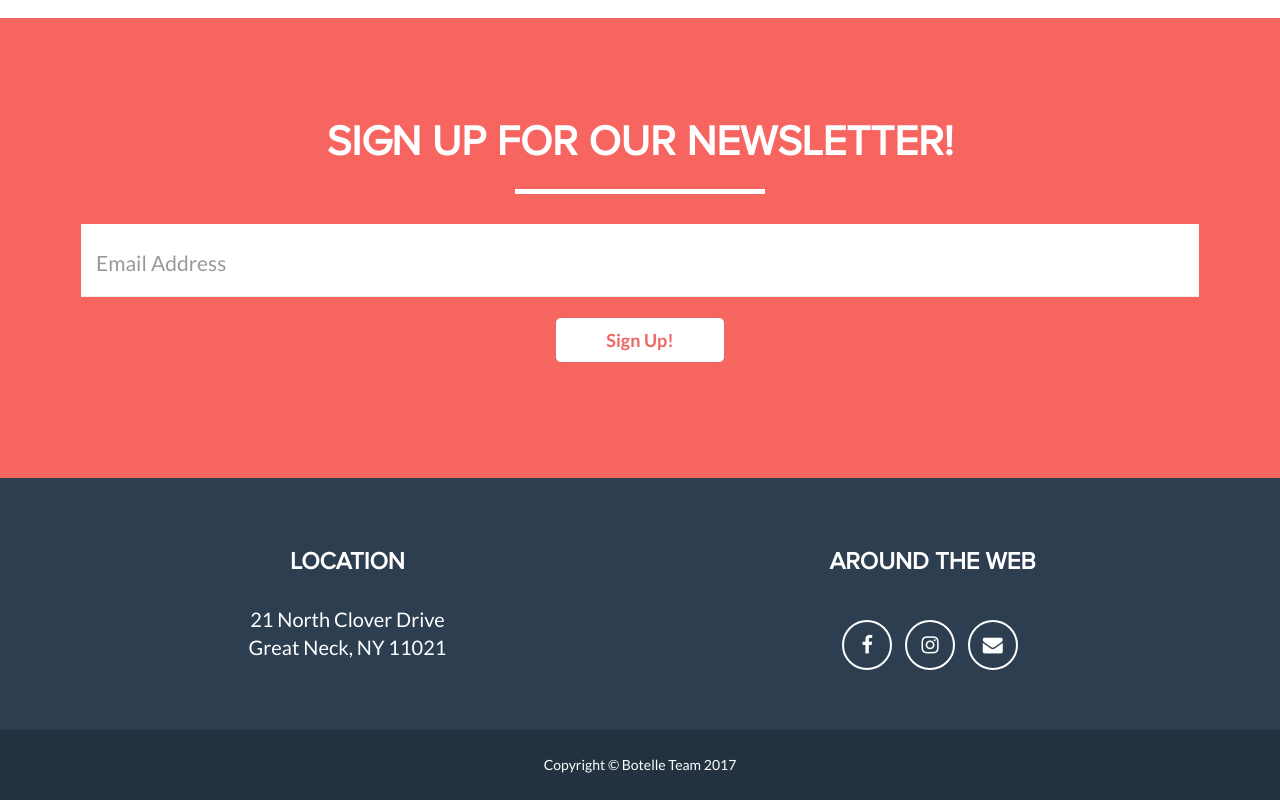
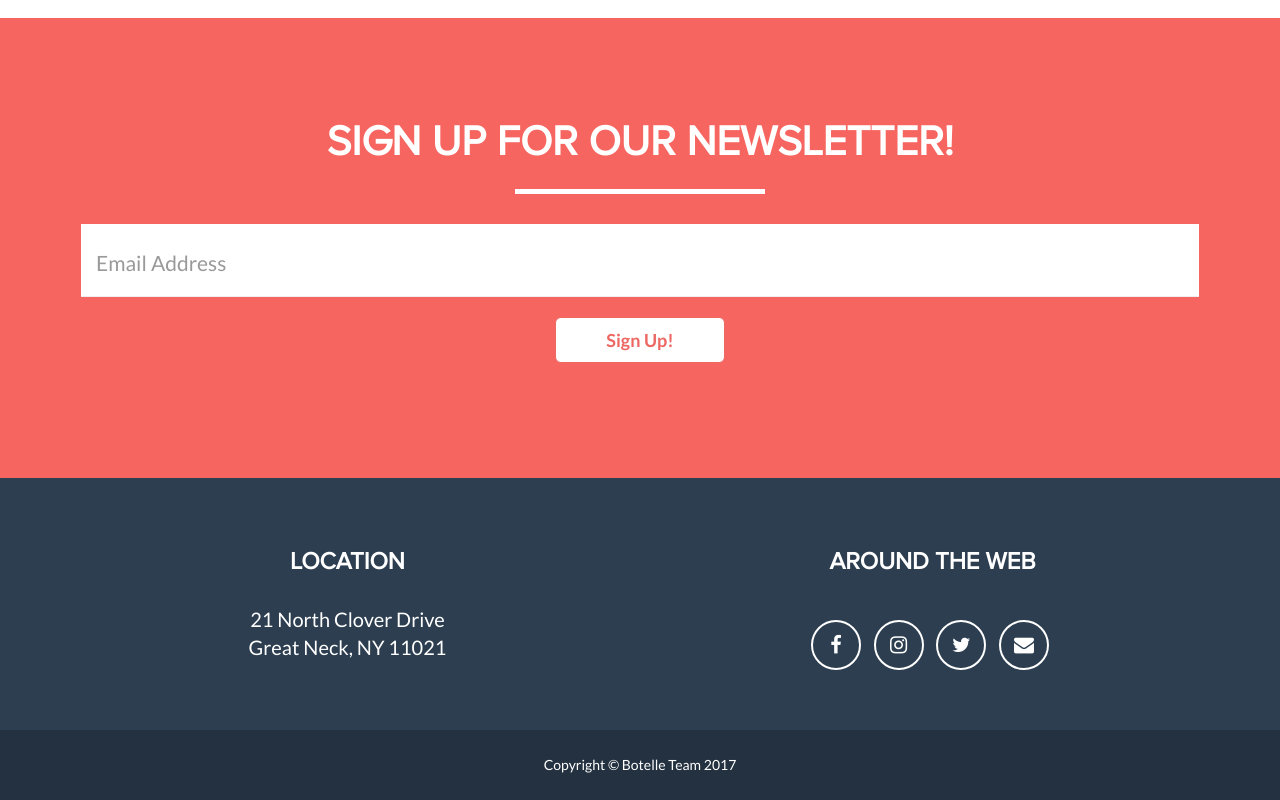
Before and after one commit to 0xinsanity/nhano0228.github.io, a website: page index.html in a window 1280 px wide. Shown: the part 2011-2811 px from the top of the page. Drawn offline with nearby package versions, Linux system fonts and the light colour scheme; files whose address does not match are found by name.

Commit message:
added twitter button

```diff
--- a/index.html
+++ b/index.html
@@ -222,6 +222,9 @@
                                 <a href="https://www.instagram.com/botelleapp/" class="btn-social btn-outline"><span class="sr-only">Instagram</span><i class="fa fa-fw fa-instagram"></i></a>
                             </li>
                             <li>
+                                <a href="https://www.twitter.com/botelleapp/" class="btn-social btn-outline"><span class="sr-only">Twitter</span><i class="fa fa-fw fa-twitter"></i></a>
+                            </li>
+                            <li>
                                 <a href="mailto:botelleapp@gmail.com" class="btn-social btn-outline"><span class="sr-only">Email</span><i class="fa fa-fw fa-envelope"></i></a>
                             </li>
                         </ul>
```
